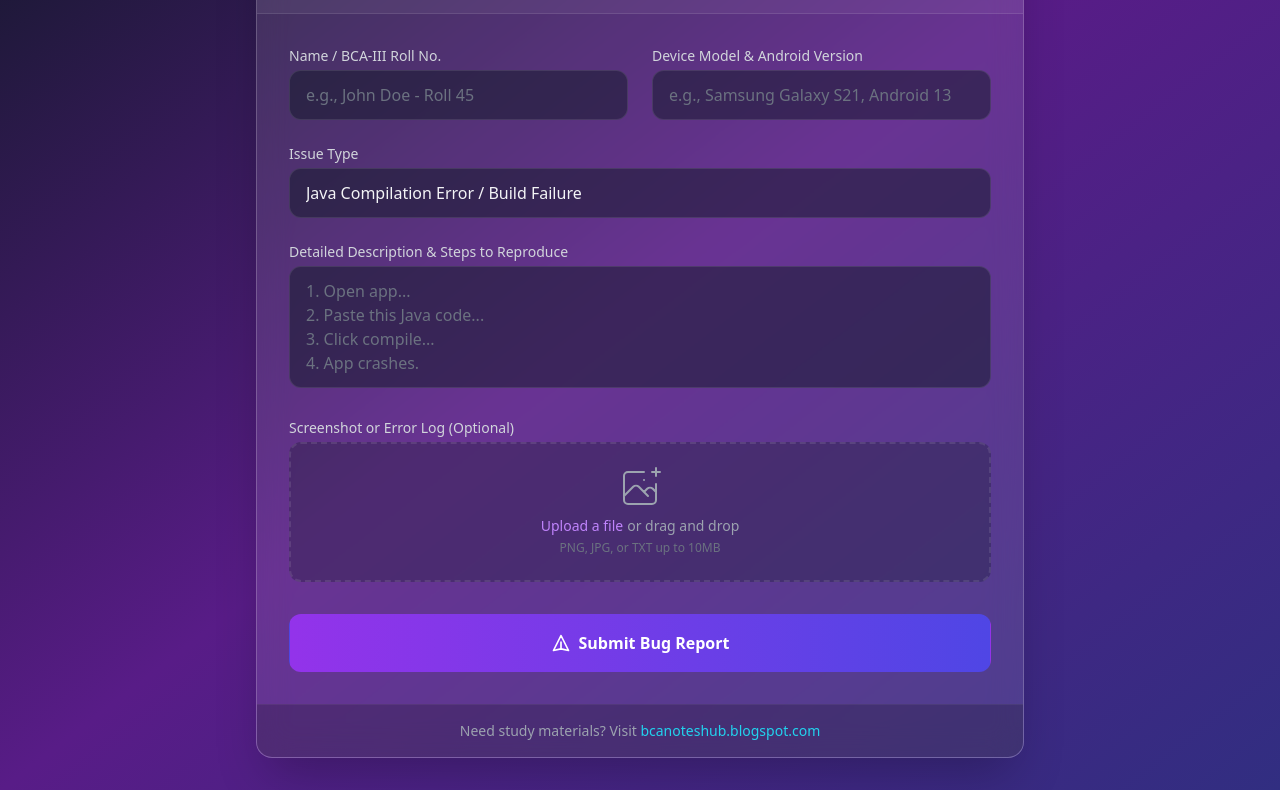
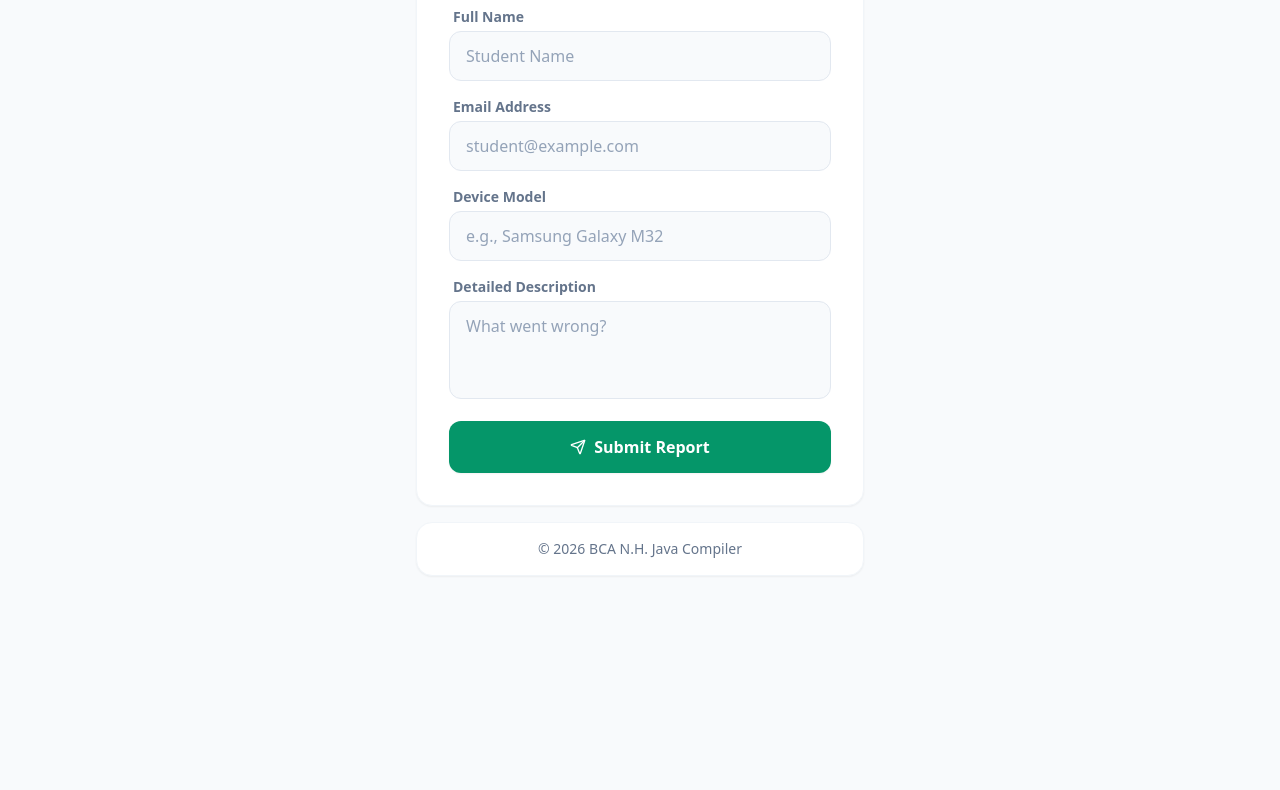
Before and after one commit to itzhisashi/JavaCompiler, a plain HTML site: page report-bug.html in a window 1280 px wide. Shown: the part 194-984 px from the top of the page. After the commit the page ends 802 px from the top, so only its background shows below. Drawn offline with nearby package versions, Linux system fonts and the light colour scheme.

Commit message:
Add files via upload

```diff
--- a/report-bug.html
+++ b/report-bug.html
@@ -2,126 +2,120 @@
 <html lang="en">
 <head>
     <meta charset="UTF-8">
-    <meta name="viewport" content="width=device-width, initial-scale=1.0">
-    <title>Bug Report | BCA N.H. Java Compiler</title>
+    <meta name="viewport" content="width=device-width, initial-scale=1.0, maximum-scale=1.0, user-scalable=no">
+    <title>Bug Report - BCA N.H. Java Compiler</title>
     <script src="https://cdn.tailwindcss.com"></script>
+    <script src="https://unpkg.com/lucide@latest"></script>
+
     <style>
-        /* Smooth fade-in animation for the main container */
-        @keyframes fadeIn {
-            from { opacity: 0; transform: translateY(20px); }
+        /* Transparent background for Android WebView */
+        html { background-color: transparent !important; }
+
+        /* Automatic Dark Mode Handling */
+        @media (prefers-color-scheme: dark) {
+            body { color: #f8fafc; background-color: #0f172a !important; }
+            .bg-white { background-color: #1e293b !important; }
+            .text-slate-900 { color: #f1f5f9 !important; }
+            .text-slate-800 { color: #e2e8f0 !important; }
+            .text-slate-500 { color: #94a3b8 !important; }
+            .border-slate-100, .border-slate-200 { border-color: #334155 !important; }
+            .input-bg { background-color: #0f172a !important; color: #f8fafc !important; border-color: #334155 !important;}
+            .logo-bg { background-color: rgba(16, 185, 129, 0.1) !important; border-color: rgba(16, 185, 129, 0.2) !important; }
+            .logo-text { color: #34d399 !important; }
+        }
+
+        /* Page Load Staggered Fade-In Animation */
+        @keyframes fadeSlideUp {
+            from { opacity: 0; transform: translateY(15px); }
             to { opacity: 1; transform: translateY(0); }
         }
-        .animate-fade-in {
-            animation: fadeIn 0.6s ease-out forwards;
+        .animate-card {
+            opacity: 0;
+            animation: fadeSlideUp 0.5s ease-out forwards;
         }
-
-        /* Custom scrollbar for textareas */
-        ::-webkit-scrollbar {
-            width: 8px;
-        }
-        ::-webkit-scrollbar-track {
-            background: rgba(255, 255, 255, 0.05);
-            border-radius: 4px;
-        }
-        ::-webkit-scrollbar-thumb {
-            background: rgba(255, 255, 255, 0.2);
-            border-radius: 4px;
-        }
-        ::-webkit-scrollbar-thumb:hover {
-            background: rgba(255, 255, 255, 0.3);
-        }
+        .delay-1 { animation-delay: 0.1s; }
+        .delay-2 { animation-delay: 0.2s; }
     </style>
 </head>
-<body class="min-h-screen bg-gradient-to-br from-gray-900 via-purple-900 to-indigo-900 text-gray-100 flex items-center justify-center p-4 sm:p-8 font-sans antialiased">
+<body class="bg-slate-50 text-slate-800 font-sans antialiased p-4 md:p-8 min-h-screen flex flex-col items-center justify-center selection:bg-emerald-500 selection:text-white">
 
-    <div class="max-w-3xl w-full bg-white/10 backdrop-blur-lg border border-white/20 rounded-2xl shadow-2xl overflow-hidden animate-fade-in">
+    <div class="max-w-md w-full space-y-4">
 
-        <div class="bg-white/5 border-b border-white/10 p-6 sm:p-8 text-center relative overflow-hidden">
-            <div class="absolute top-0 left-0 w-full h-1 bg-gradient-to-r from-cyan-400 via-purple-500 to-pink-500"></div>
-            <h1 class="text-3xl sm:text-4xl font-extrabold tracking-tight mb-2 text-transparent bg-clip-text bg-gradient-to-r from-cyan-300 to-purple-300">
-                BCA N.H. Java Compiler
-            </h1>
-            <p class="text-sm sm:text-base text-gray-300 font-medium">
-                Official Bug Report Form
-            </p>
-            <span class="inline-block mt-3 px-3 py-1 bg-purple-500/20 border border-purple-500/30 rounded-full text-xs font-semibold text-purple-200">
-                Modded by Ayush Patil
-            </span>
+        <div class="animate-card delay-1 bg-white rounded-2xl shadow-sm border border-slate-100 p-8 text-center">
+
+            <div class="logo-bg inline-flex items-center justify-center w-16 h-16 bg-emerald-50 border border-emerald-100 rounded-2xl mb-4 shadow-inner">
+                <span class="logo-text text-emerald-600 font-bold text-lg leading-tight tracking-wider">BCA<br>NH</span>
             </div>
 
-        <form action="#" method="POST" class="p-6 sm:p-8 space-y-6">
+            <h1 class="text-2xl font-bold text-slate-900 tracking-tight mb-6">Report an Issue</h1>
 
-            <div class="grid grid-cols-1 md:grid-cols-2 gap-6">
-                <div class="space-y-1">
-                    <label for="name" class="block text-sm font-medium text-gray-300">Name / BCA-III Roll No.</label>
-                    <input type="text" id="name" placeholder="e.g., John Doe - Roll 45"
-                        class="w-full px-4 py-3 bg-gray-900/50 border border-white/10 rounded-xl focus:outline-none focus:ring-2 focus:ring-purple-500 focus:border-transparent transition-all placeholder-gray-500 text-gray-100">
+            <form id="bugReportForm" class="space-y-4 text-left">
+                <div>
+                    <label class="block text-sm font-semibold text-slate-500 mb-1 ml-1">Full Name</label>
+                    <input type="text" name="name" required class="input-bg w-full px-4 py-3 bg-slate-50 border border-slate-200 rounded-xl focus:ring-2 focus:ring-emerald-500 focus:border-transparent outline-none transition-all placeholder-slate-400" placeholder="Student Name">
                 </div>
 
-                <div class="space-y-1">
-                    <label for="device" class="block text-sm font-medium text-gray-300">Device Model & Android Version</label>
-                    <input type="text" id="device" placeholder="e.g., Samsung Galaxy S21, Android 13"
-                        class="w-full px-4 py-3 bg-gray-900/50 border border-white/10 rounded-xl focus:outline-none focus:ring-2 focus:ring-purple-500 focus:border-transparent transition-all placeholder-gray-500 text-gray-100">
-                </div>
+                <div>
+                    <label class="block text-sm font-semibold text-slate-500 mb-1 ml-1">Email Address</label>
+                    <input type="email" name="email" required class="input-bg w-full px-4 py-3 bg-slate-50 border border-slate-200 rounded-xl focus:ring-2 focus:ring-emerald-500 focus:border-transparent outline-none transition-all placeholder-slate-400" placeholder="student@example.com">
                 </div>
 
-            <div class="space-y-1">
-                <label for="category" class="block text-sm font-medium text-gray-300">Issue Type</label>
-                <select id="category"
-                    class="w-full px-4 py-3 bg-gray-900/50 border border-white/10 rounded-xl focus:outline-none focus:ring-2 focus:ring-purple-500 focus:border-transparent transition-all text-gray-100 appearance-none">
-                    <option value="compilation">Java Compilation Error / Build Failure</option>
-                    <option value="crash">App Crash / Force Close</option>
-                    <option value="ui">UI/UX Issue</option>
-                    <option value="other">Other / Feature Request</option>
-                </select>
+                <div>
+                    <label class="block text-sm font-semibold text-slate-500 mb-1 ml-1">Device Model</label>
+                    <input type="text" name="device" required class="input-bg w-full px-4 py-3 bg-slate-50 border border-slate-200 rounded-xl focus:ring-2 focus:ring-emerald-500 focus:border-transparent outline-none transition-all placeholder-slate-400" placeholder="e.g., Samsung Galaxy M32">
                 </div>
 
-            <div class="space-y-1">
-                <label for="description" class="block text-sm font-medium text-gray-300">Detailed Description & Steps to Reproduce</label>
-                <textarea id="description" rows="4" placeholder="1. Open app...&#10;2. Paste this Java code...&#10;3. Click compile...&#10;4. App crashes."
-                    class="w-full px-4 py-3 bg-gray-900/50 border border-white/10 rounded-xl focus:outline-none focus:ring-2 focus:ring-purple-500 focus:border-transparent transition-all placeholder-gray-500 text-gray-100 resize-none"></textarea>
+                <div>
+                    <label class="block text-sm font-semibold text-slate-500 mb-1 ml-1">Detailed Description</label>
+                    <textarea name="description" required rows="3" class="input-bg w-full px-4 py-3 bg-slate-50 border border-slate-200 rounded-xl focus:ring-2 focus:ring-emerald-500 focus:border-transparent outline-none transition-all resize-none placeholder-slate-400" placeholder="What went wrong?"></textarea>
                 </div>
 
-            <div class="space-y-1">
-                <label class="block text-sm font-medium text-gray-300">Screenshot or Error Log (Optional)</label>
-                <div class="mt-1 flex justify-center px-6 pt-5 pb-6 border-2 border-white/10 border-dashed rounded-xl hover:border-purple-400/50 transition-colors bg-gray-900/30 group">
-                    <div class="space-y-1 text-center">
-                        <svg class="mx-auto h-12 w-12 text-gray-400 group-hover:text-purple-400 transition-colors" stroke="currentColor" fill="none" viewBox="0 0 48 48" aria-hidden="true">
-                            <path d="M28 8H12a4 4 0 00-4 4v20m32-12v8m0 0v8a4 4 0 01-4 4H12a4 4 0 01-4-4v-4m32-4l-3.172-3.172a4 4 0 00-5.656 0L28 28M8 32l9.172-9.172a4 4 0 015.656 0L28 28m0 0l4 4m4-24h8m-4-4v8m-12 4h.02" stroke-width="2" stroke-linecap="round" stroke-linejoin="round" />
-                        </svg>
-                        <div class="flex text-sm text-gray-400 justify-center">
-                            <label for="file-upload" class="relative cursor-pointer rounded-md font-medium text-purple-400 hover:text-purple-300 focus-within:outline-none">
-                                <span>Upload a file</span>
-                                <input id="file-upload" name="file-upload" type="file" class="sr-only">
-                            </label>
-                            <p class="pl-1">or drag and drop</p>
-                        </div>
-                        <p class="text-xs text-gray-500">PNG, JPG, or TXT up to 10MB</p>
-                    </div>
-                </div>
+                <button type="submit" id="submitBtn" class="w-full bg-emerald-600 hover:bg-emerald-700 text-white font-semibold py-3.5 px-4 rounded-xl transition-all active:scale-[0.98] shadow-sm flex justify-center items-center mt-2">
+                    <i data-lucide="send" class="w-4 h-4 mr-2"></i>
+                    <span>Submit Report</span>
+                </button>
+            </form>
         </div>
 
-            <div class="pt-2">
-                <button type="submit"
-                    class="w-full flex items-center justify-center px-8 py-4 border border-transparent text-base font-bold rounded-xl text-white bg-gradient-to-r from-purple-600 to-indigo-600 hover:from-purple-500 hover:to-indigo-500 focus:outline-none focus:ring-2 focus:ring-offset-2 focus:ring-offset-gray-900 focus:ring-purple-500 transform transition-all duration-300 hover:scale-[1.02] hover:shadow-[0_0_20px_rgba(168,85,247,0.4)] active:scale-95">
-                    <svg class="w-5 h-5 mr-2" fill="none" stroke="currentColor" viewBox="0 0 24 24" xmlns="http://www.w3.org/2000/svg">
-                        <path stroke-linecap="round" stroke-linejoin="round" stroke-width="2" d="M12 19l9 2-9-18-9 18 9-2zm0 0v-8"></path>
-                    </svg>
-                    Submit Bug Report
-                </button>
-            </div>
-        </form>
-
-        <div class="bg-black/20 py-4 text-center border-t border-white/5">
-            <p class="text-sm text-gray-400">
-                Need study materials? Visit
-                <a href="https://bcanoteshub.blogspot.com" target="_blank" class="text-cyan-400 hover:text-cyan-300 font-medium transition-colors hover:underline">
-                    bcanoteshub.blogspot.com
-                </a>
+        <div class="animate-card delay-2 bg-white rounded-2xl shadow-sm border border-slate-100 p-4 text-center">
+            <p class="text-sm text-slate-500">
+                &copy; <span id="dynamic-year"></span> BCA N.H. Java Compiler
             </p>
         </div>
 
     </div>
 
+    <script>
+        lucide.createIcons();
+        document.getElementById('dynamic-year').textContent = new Date().getFullYear();
+
+        const form = document.getElementById('bugReportForm');
+        const submitBtn = document.getElementById('submitBtn');
+
+        // --- Paste your Google Script Web App URL here ---
+        const scriptURL = 'YOUR_GOOGLE_SCRIPT_WEB_APP_URL';
+
+        form.addEventListener('submit', e => {
+            e.preventDefault();
+
+            submitBtn.disabled = true;
+            submitBtn.classList.add('opacity-75', 'cursor-not-allowed');
+            submitBtn.innerHTML = '<i data-lucide="loader-2" class="w-5 h-5 animate-spin"></i>';
+            lucide.createIcons();
+
+            fetch(scriptURL, { method: 'POST', body: new FormData(form)})
+                .then(response => {
+                    window.location.href = 'success.html';
+                })
+                .catch(error => {
+                    console.error('Error!', error.message);
+                    submitBtn.disabled = false;
+                    submitBtn.classList.remove('opacity-75', 'cursor-not-allowed');
+                    submitBtn.innerHTML = '<i data-lucide="send" class="w-4 h-4 mr-2"></i><span>Submit Report</span>';
+                    lucide.createIcons();
+                    alert('Network error. Please try again.');
+                });
+        });
+    </script>
 </body>
 </html>
```
Also changed, not shown: success.html (added, +62 -0 lines). Lines whose indentation alone changed are shown as unchanged.
